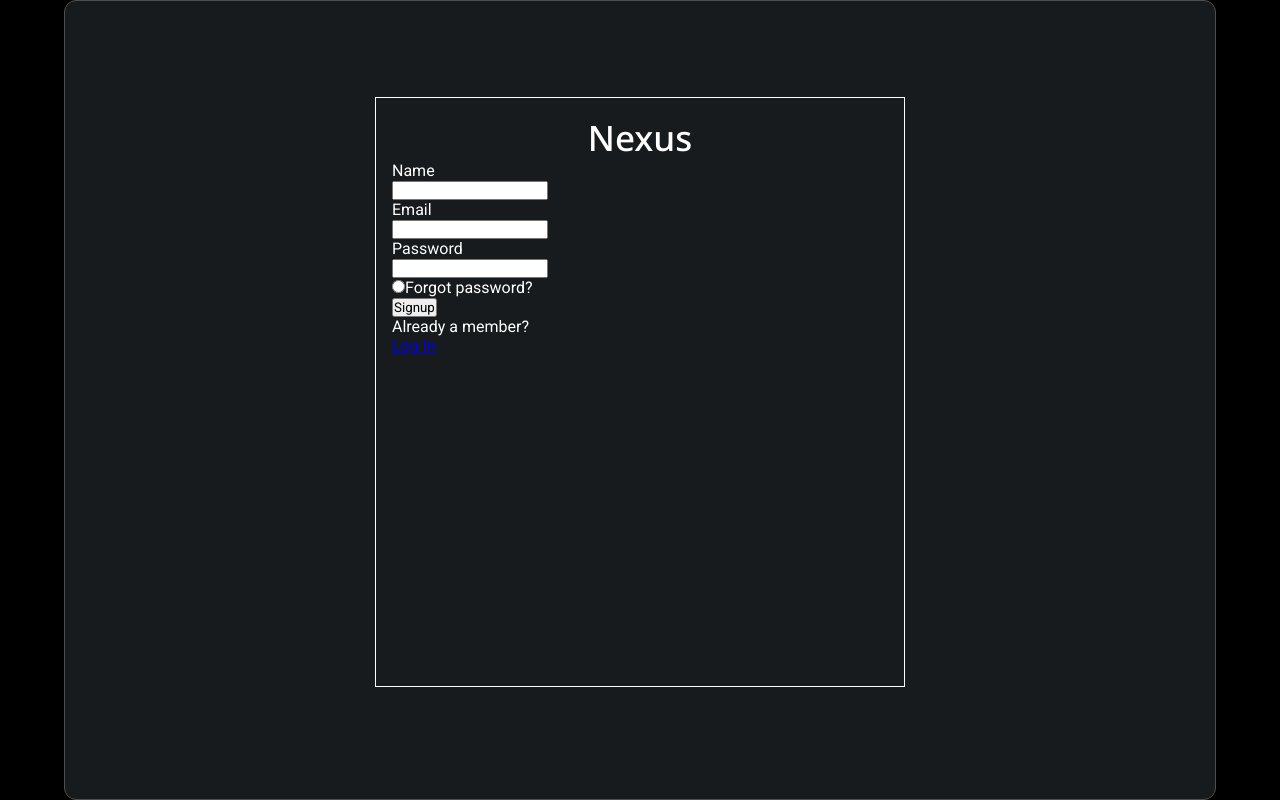
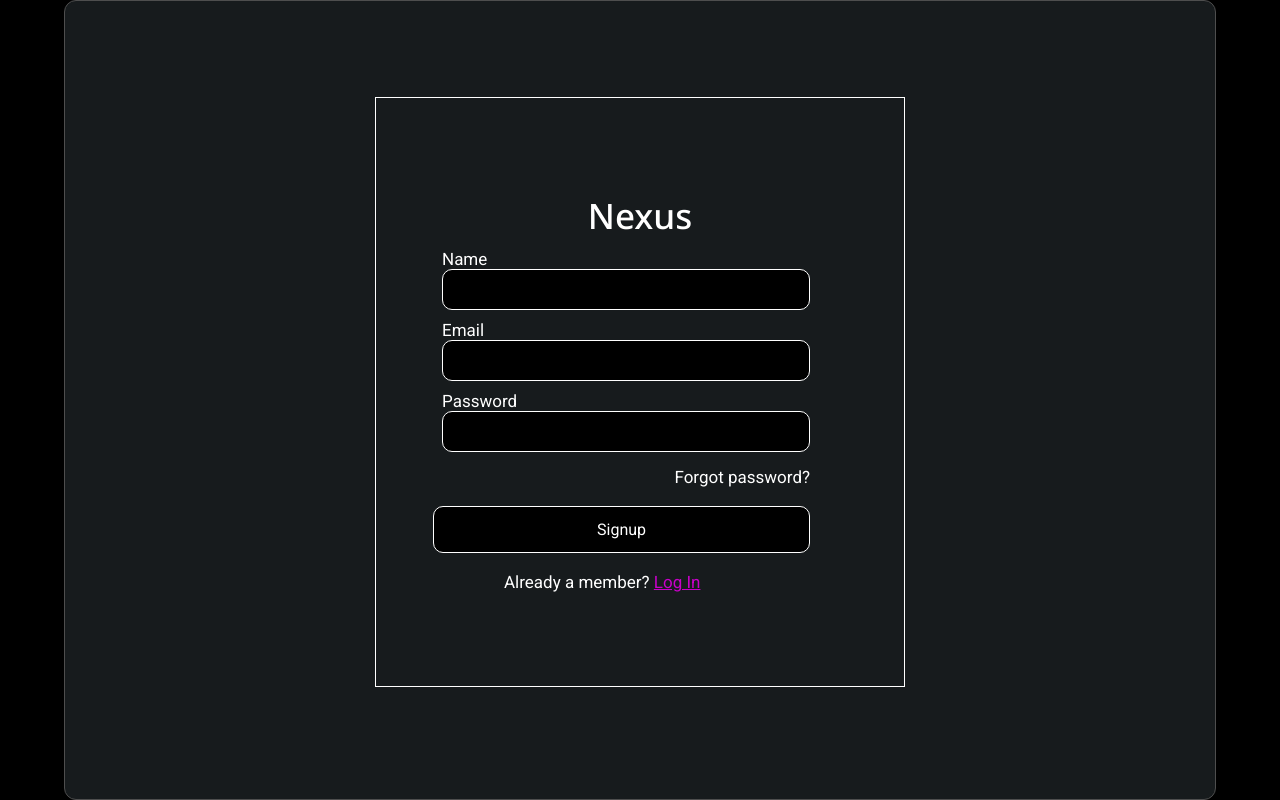
Before and after one commit to vaishnavip27/Nexus, a React (Create React App) app: page /signup in a window 1280 px wide. Built offline with nearby package versions, Linux system fonts and the light colour scheme.

Commit message:
toastify

```diff
--- a/package.json
+++ b/package.json
@@ -15,6 +15,7 @@
     "react-icons": "^5.2.1",
     "react-router-dom": "^6.25.0",
     "react-scripts": "5.0.1",
+    "react-toastify": "^10.0.5",
     "tailwind-merge": "^2.4.0",
     "tailwindcss-animate": "^1.0.7",
     "web-vitals": "^2.1.4"
--- a/src/App.js
+++ b/src/App.js
@@ -10,6 +10,7 @@ import Detail from "./components/detail/Detail";
 import List from "./components/list/List";
 import SignUp from "./components/signup/SignUp";
 import LoginPage from "./components/login/LoginPage";
+import Notification from "./components/notification/Notification";
 
 function App() {
   const user = false;
@@ -35,6 +36,7 @@ function App() {
             }
           />
         </Routes>
+        <Notification />
       </div>
     </Router>
   );
--- a/src/components/login/LoginPage.js
+++ b/src/components/login/LoginPage.js
@@ -3,7 +3,7 @@ import "./loginPage.css";
 export default function LoginPage() {
   return (
     <div className="login-container">
-      <span className="head-container">Nexus</span>
+      <span className="head-container-2">Nexus</span>
     </div>
   );
 }
--- a/src/components/login/loginPage.css
+++ b/src/components/login/loginPage.css
@@ -21,15 +21,13 @@ body {
   border: 1px solid white;
 }
 
-.head-container {
+.head-container-2 {
   display: flex;
   align-items: center;
   justify-content: center;
   width: 100%;
 
   span {
-    font-size: 35px;
     font-family: "Noto Sans", sans-serif;
-    font-weight: 500;
   }
 }
--- /dev/null
+++ b/src/components/notification/Notification.js
@@ -0,0 +1,9 @@
+import { ToastContainer } from "react-toastify";
+import "react-toastify/dist/ReactToastify.css";
+export default function Notification() {
+  return (
+    <div>
+      <ToastContainer position="bottom-right" />
+    </div>
+  );
+}
--- a/src/components/signup/SignUp.js
+++ b/src/components/signup/SignUp.js
@@ -1,7 +1,12 @@
 import "./signup.css";
 import { Link } from "react-router-dom";
+import { ToastContainer, toast } from "react-toastify";
 
 export default function SignUp() {
+  const handleLogin = (e) => {
+    e.preventDefault();
+  };
+
   return (
     <div className="signup-container">
       <div className="head-container">
@@ -9,7 +14,7 @@ export default function SignUp() {
       </div>
 
       <div className="form-container">
-        <form>
+        <form onSubmit={handleLogin}>
           <div className="form-group">
             <label for="fname">Name</label>
             <br />
@@ -25,15 +30,18 @@ export default function SignUp() {
             <br />
             <input type="password" id="password" name="password" />
           </div>
-          <input type="radio" id="fp" name="fp" value="Forgot password?" />
-          <label for="fp">Forgot password?</label>
+          <div className="fp">
+            <label for="fp">Forgot password?</label>
+          </div>
           <br />
-
-          <button>Signup</button>
+          <div className="btn">
+            <button className="signup">Signup</button>
+          </div>
           <br />
-          <span>Already a member? </span>
-          <br />
-          <Link to="/Login">Log In</Link>
+          <span className="login-text">Already a member? </span>
+          <Link to="/Login" className="login-link">
+            Log In
+          </Link>
         </form>
       </div>
     </div>
--- a/src/components/signup/signup.css
+++ b/src/components/signup/signup.css
@@ -19,6 +19,9 @@ body {
   padding: 1rem;
   box-sizing: border-box;
   border: 1px solid white;
+  display: flex;
+  flex-direction: column;
+  justify-content: center;
 }
 
 .head-container {
@@ -40,3 +43,66 @@ body {
   flex-direction: center;
   width: 100%;
 }
+
+.form-group {
+  margin-top: 10px;
+  padding-left: 50px;
+}
+
+.form-group label {
+  font-size: 17px;
+}
+
+.form-group input[type="text"],
+.form-group input[type="email"],
+.form-group input[type="password"] {
+  width: 100%;
+  border: 1px solid white;
+  outline: none;
+  background-color: black;
+  padding: 12px 90px;
+  border-radius: 10px;
+  box-sizing: border-box;
+}
+
+.fp {
+  display: flex;
+  align-items: center;
+  justify-content: flex-end;
+}
+
+label[for="fp"] {
+  font-size: 17px;
+  margin-top: 15px;
+  cursor: pointer;
+}
+
+.btn {
+  display: flex;
+  align-items: center;
+  justify-content: center;
+}
+
+button {
+  padding: 13px 163px;
+  border: 1px solid white;
+  background-color: black;
+  color: white;
+  font-size: 16px;
+  margin-left: 41px;
+  border-radius: 10px;
+  cursor: pointer;
+}
+
+.login-text,
+.login-link {
+  font-size: 17px;
+}
+
+.login-text {
+  margin-left: 7rem;
+}
+
+.login-link {
+  color: rgb(201, 0, 201);
+}
```
Also changed, not shown: src/components/notification/notification.css (added), 1 other file (tests, documents, lock files or other folders).
